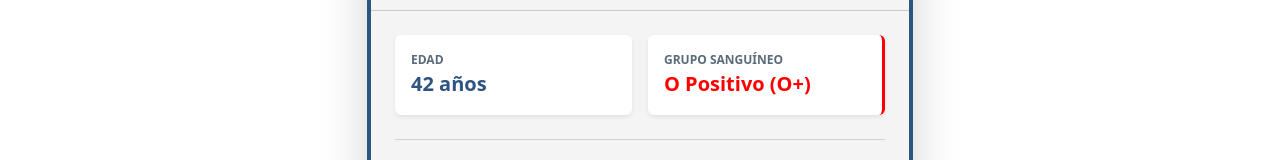
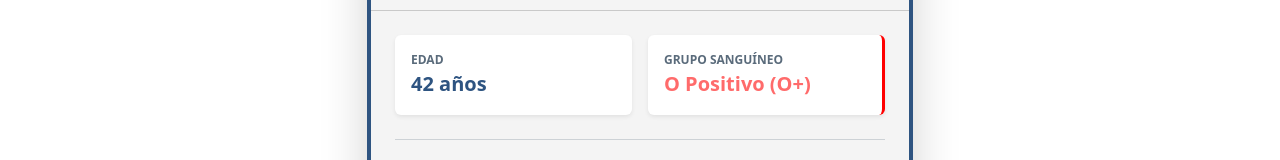
Before and after one commit to Dannysaurio593/Senda-V2, an Angular app: page /ficha-medica in a window 1280 px wide. Both pictures are taken after a click on the button "Ficha Médica". Shown: the part 294-454 px from the top of the page. Built offline with nearby package versions, Linux system fonts and the light colour scheme.

Commit message:
Agregamos directivas complementarias en ficha paciente

```diff
--- a/src/app/ficha-de-paciente/ficha-de-paciente.html
+++ b/src/app/ficha-de-paciente/ficha-de-paciente.html
@@ -25,9 +25,9 @@
           <div class="row g-3">
             <!-- Bloque: Edad -->
             <div class="col-6">
-              <div class="p-3 rounded shadow-sm" style="background-color: white;">
+              <div class="p-3 rounded shadow-sm" [ngClass]="{'border-2 border-danger': edad > 65}" style="background-color: white;">
                 <small class="d-block text-uppercase fw-bold" style="font-size: 0.75rem; color: #5A6B7B;">Edad</small>
-                <span class="fs-5 fw-bold" style="color: #2E5481;">{{ edad }} años</span>
+                <span class="fs-5 fw-bold" [style.color]="edad > 65 ? '#d32f2f' : '#2E5481'">{{ edad }} años</span>
               </div>
             </div>
 
@@ -35,7 +35,7 @@
             <div class="col-6">
               <div class="p-3 rounded shadow-sm border-end border-3" style="background-color: white; border-color: #ff0000 !important;">
                 <small class="d-block text-uppercase fw-bold" style="font-size: 0.75rem; color: #5A6B7B;">Grupo Sanguíneo</small>
-                <span class="fs-5 fw-bold" style="color: #ff0000;">{{ tipoSangre }}</span>
+                <span class="fs-5 fw-bold" [ngStyle]="{'color': tipoSangre === 'O Positivo (O+)' ? '#ff6b6b' : '#d32f2f', 'font-weight': tipoSangre === 'O Positivo (O+)' ? 'bold' : 'normal'}">{{ tipoSangre }}</span>
               </div>
             </div>
           </div>
--- a/src/app/ficha-de-paciente/ficha-de-paciente.ts
+++ b/src/app/ficha-de-paciente/ficha-de-paciente.ts
@@ -1,8 +1,9 @@
 import { Component } from '@angular/core';
+import { CommonModule } from '@angular/common';
 
 @Component({
   selector: 'app-ficha-de-paciente',
-  imports: [],
+  imports: [CommonModule],
   templateUrl: './ficha-de-paciente.html',
   styleUrl: './ficha-de-paciente.css',
 })
```
